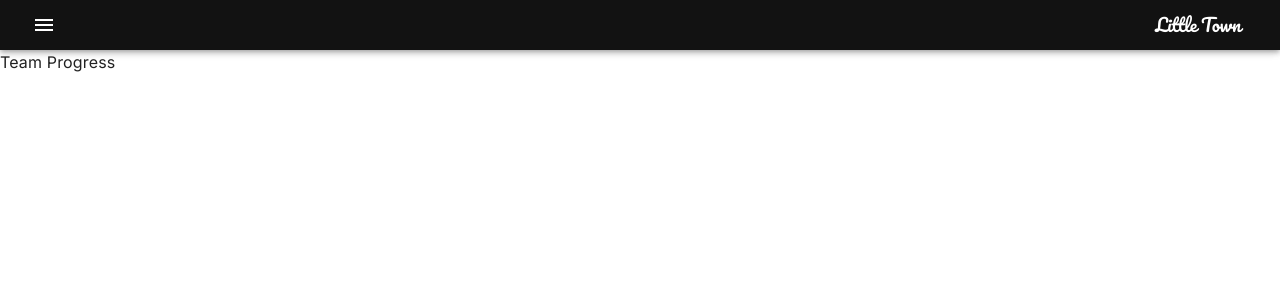
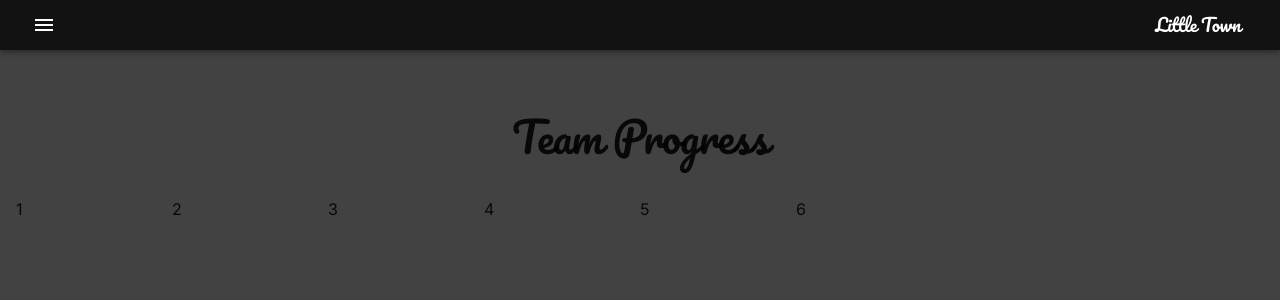
Before and after one commit to alcash55/Little-Town, a React (Vite) app in the folder frontend/: page /TeamProgress in a window 1280 px wide. Shown: the top 300 px of the page. Built offline with nearby package versions, Linux system fonts and the light colour scheme.

Commit message:
innitial work for teamprogress

```diff
--- a/frontend/src/components/pages/TeamProgress/TeamProgress.tsx
+++ b/frontend/src/components/pages/TeamProgress/TeamProgress.tsx
@@ -1,10 +1,39 @@
-import { Box, Typography } from "@mui/material";
+import { Stack, Typography, Box } from "@mui/material";
+import { darkTheme } from "../../../layout/Theme";
+
 
 const TeamProgress = () => {
+
+// Import Theme
+// set page layout
+// create section for google sheet boxes
+
+
   return (
-    <Box>
-      <Typography>Team Progress</Typography>
-    </Box>
+    <Stack spacing={5}
+      justifyContent="center"
+      p={2}
+      sx={{
+        width: "100%",
+        height: "100%",
+        bgcolor: darkTheme.palette.primary.main,
+      }}>
+      <Typography variant="h1"
+        sx={{
+          fontSize: 42,
+          textAlign: "center",
+        }}>Team Progress</Typography>
+        <Box sx={{display: 'flex', width: '75%', height: '75%', flexDirection: 'row'}}>
+          <Box sx={{bg: 'red', width: '25%', height: '25%'}}>1</Box>
+          <Box sx={{bg: 'orange', width: '25%'}}>2</Box>
+          <Box sx={{bg: 'orange', width: '25%'}}>3</Box>
+          <Box sx={{bg: 'orange', width: '25%'}}>4</Box>
+          <Box sx={{bg: 'orange', width: '25%'}}>5</Box>
+          <Box sx={{bg: 'orange', width: '25%'}}>6</Box>
+        </Box>
+
+    </Stack>
+
   );
 };
 
```
